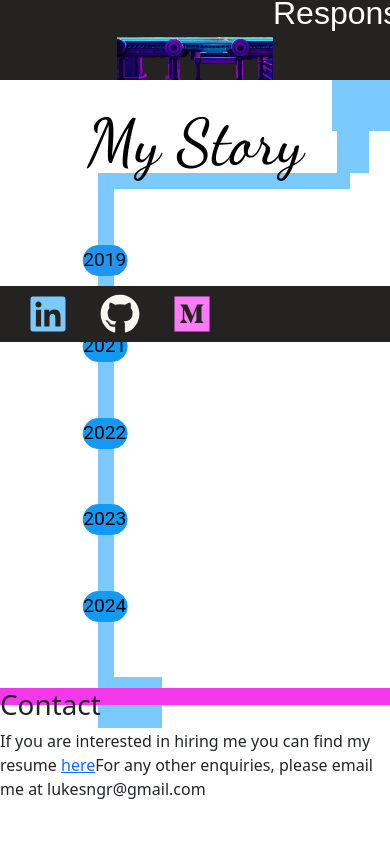
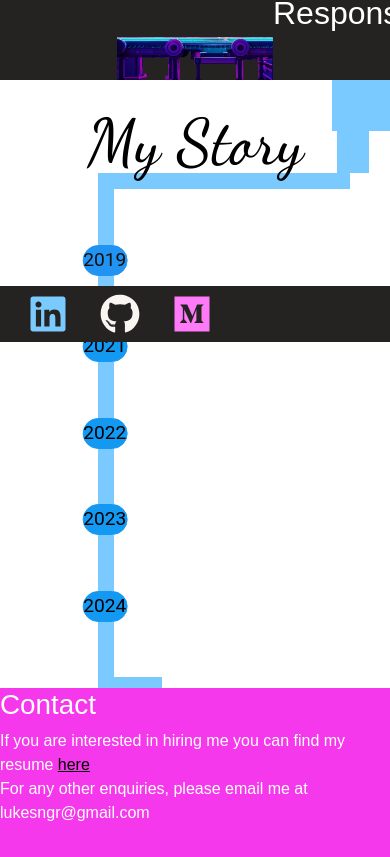
Before and after one commit to lukesngr/sangaworld, a Next.js app: page /home in a window 390 px wide. Shown: the part 502-1359 px from the top of the page. Before the commit the page ends 1303 px from the top, so only its background shows below. Built offline with nearby package versions, Linux system fonts and the light colour scheme.

Commit message:
Looking good so far just need to work out responsive indent

```diff
--- a/src/components/home/Hiring.js
+++ b/src/components/home/Hiring.js
@@ -5,7 +5,7 @@ export default function Hiring() {
         <div className="hiringDiv">
             <h1 className="hiringHeader">Contact</h1>
             <p className="hiringText">
-                If you are interested in hiring me you can find my resume <a href="/resume.pdf">here</a>
+                If you are interested in hiring me you can find my resume <a href="/resume.pdf">here</a> <br />
                 For any other enquiries, please email me at lukesngr@gmail.com
             </p>
         </div>
--- a/src/styles/hiring.scss
+++ b/src/styles/hiring.scss
@@ -1,6 +1,13 @@
 @use 'theme';
 
 .hiringDiv {
-    height: 2vh;
+    height: 20vh;
     background-color: theme.$focused-pink-color;
+    color: white;
+    font-family: 'Arial';
 }
+
+.hiringDiv a {
+    color: black;
+
+}
```
